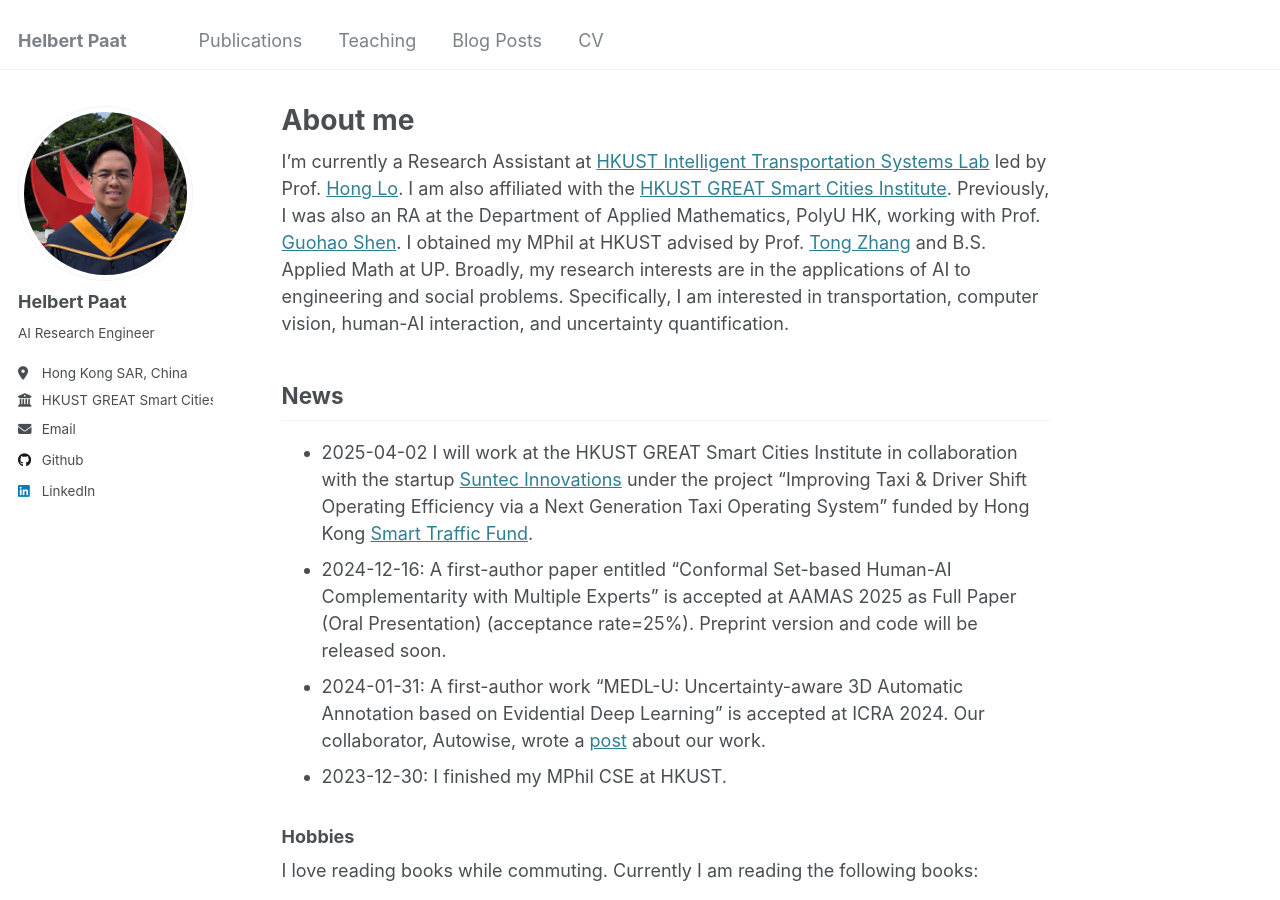
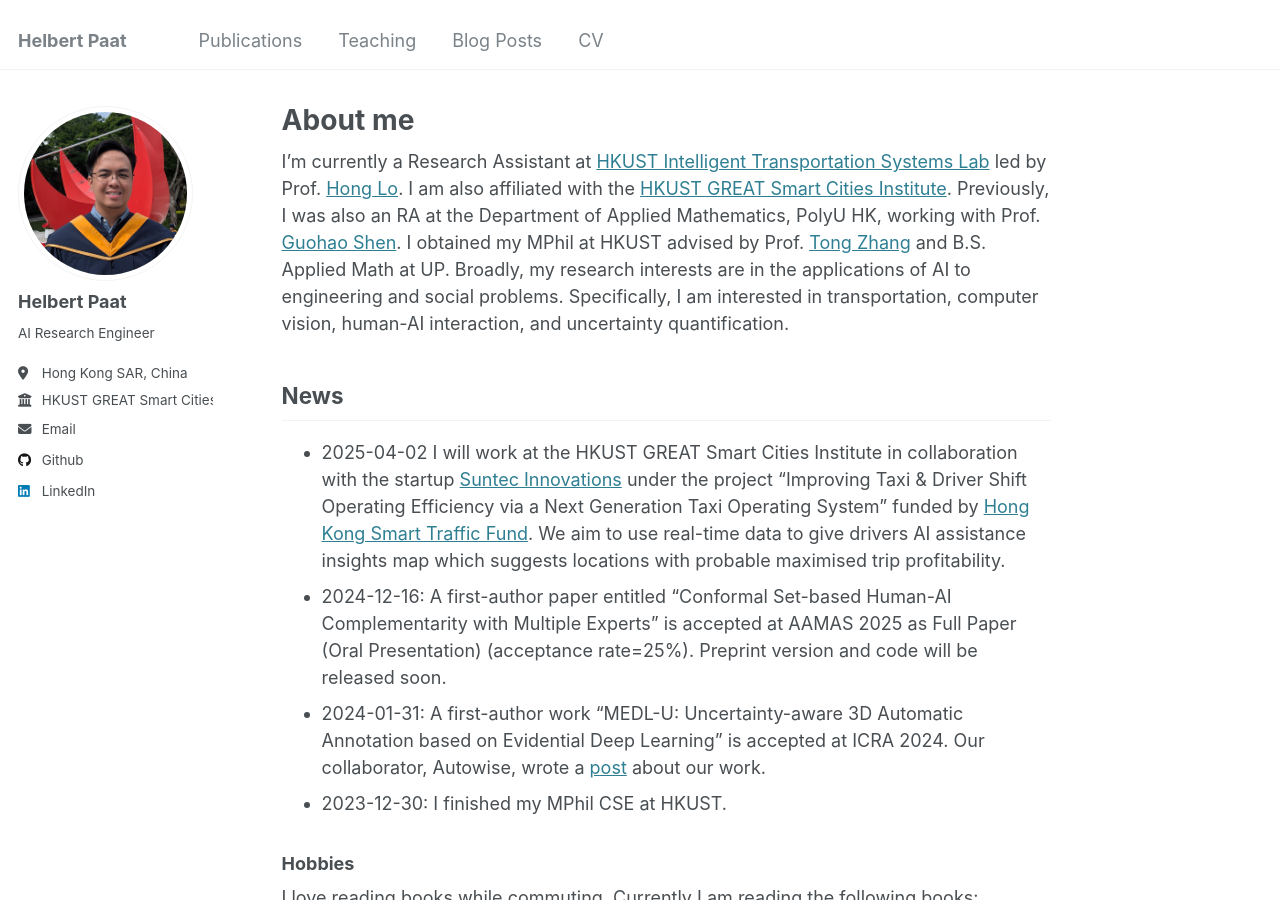
Before and after one commit to paathelb/paathelb.github.io, a Jekyll site: the page built from _pages/about.md, in a window 1280 px wide and 900 px high. Built offline with Jekyll 4.4.1, drawn with Linux system fonts in a browser that asks for light colours.

Commit message:
Update about.md

```diff
--- a/_pages/about.md
+++ b/_pages/about.md
@@ -53,7 +53,7 @@ More info about configuring Academic Pages can be found in [the guide](https://a
 I'm currently a Research Assistant at [HKUST Intelligent Transportation Systems Lab](https://sites.google.com/view/hkustits/home) led by Prof. [Hong Lo](https://cehklo.people.ust.hk/). I am also affiliated with the [HKUST GREAT Smart Cities Institute](https://gsc.hkust.edu.hk/). Previously, I was also an RA at the Department of Applied Mathematics, PolyU HK, working with Prof. [Guohao Shen](https://ghshen1.github.io/). I obtained my MPhil at HKUST advised by Prof. [Tong Zhang](https://tongzhang-ml.org/) and B.S. Applied Math at UP. Broadly, my research interests are in the applications of AI to engineering and social problems. Specifically, I am interested in transportation, computer vision, human-AI interaction, and uncertainty quantification.
 
 ## News
-- 2025-04-02 I will work at the HKUST GREAT Smart Cities Institute in collaboration with the startup [Suntec Innovations](https://www.suntec.app/) under the project "Improving Taxi & Driver Shift Operating Efficiency via a Next Generation Taxi Operating System" funded by Hong Kong [Smart Traffic Fund](https://stf.hkpc.org/cs-87-2403-ra/).
+- 2025-04-02 I will work at the HKUST GREAT Smart Cities Institute in collaboration with the startup [Suntec Innovations](https://www.suntec.app/) under the project "Improving Taxi & Driver Shift Operating Efficiency via a Next Generation Taxi Operating System" funded by [Hong Kong Smart Traffic Fund](https://stf.hkpc.org/cs-87-2403-ra/). We aim to use real-time data to give drivers AI assistance insights map which suggests locations with probable maximised trip profitability.
 - 2024-12-16: A first-author paper entitled "Conformal Set-based Human-AI Complementarity with Multiple Experts" is accepted at AAMAS 2025 as Full Paper (Oral Presentation) (acceptance rate=25%). Preprint version and code will be released soon.
 - 2024-01-31: A first-author work "MEDL-U: Uncertainty-aware 3D Automatic Annotation based on Evidential Deep Learning" is accepted at ICRA 2024. Our collaborator, Autowise, wrote a [post](https://autowise.ai/en/2024/05/13/autowise-icra2024-paper/) about our work.
 - 2023-12-30: I finished my MPhil CSE at HKUST.
```
